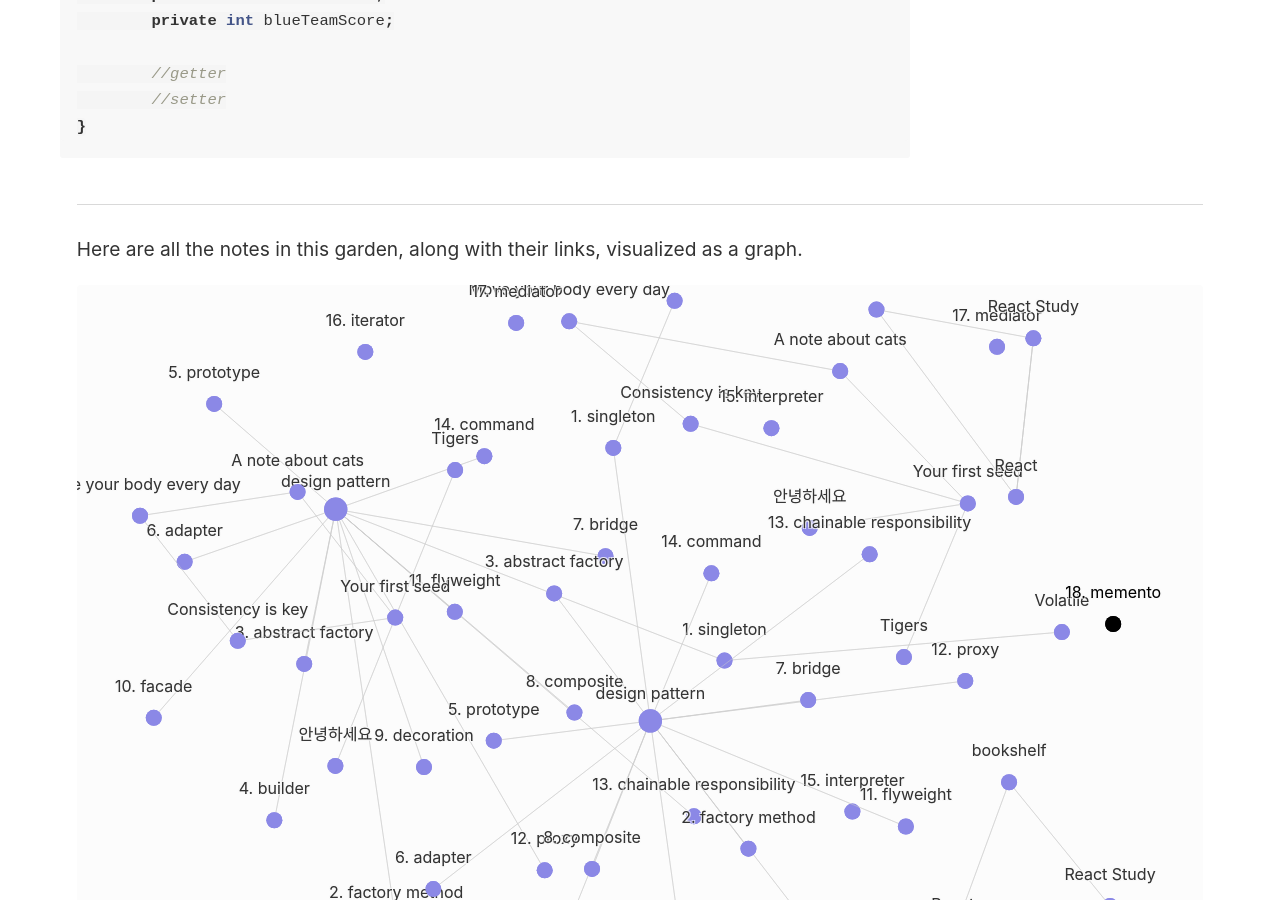
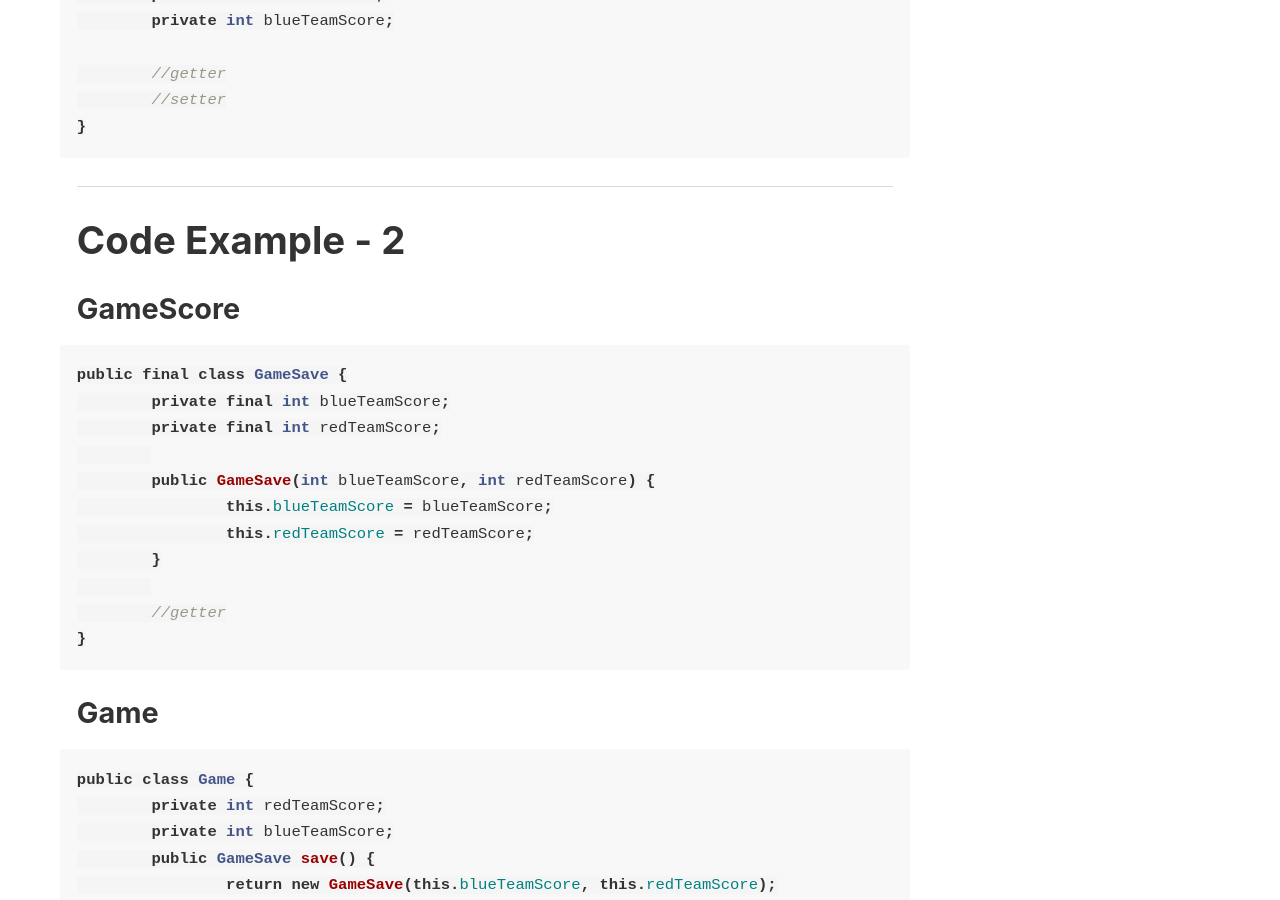
Before and after one commit to innjie/mydocs, a Jekyll site: the page built from _notes/documents/study/Design Pattern/18. Memento.md, in a window 1280 px wide and 900 px high, scrolled down 1152 px. Built offline with Jekyll 4.4.1, drawn with Linux system fonts in a browser that asks for light colours; some of the changed text lies outside the part shown.

Commit message:
[update] design pattern

````diff
--- a/_notes/documents/study/Design Pattern/18. Memento.md
+++ b/_notes/documents/study/Design Pattern/18. Memento.md
@@ -31,3 +31,93 @@ public class Game {
 	//setter
 }
 ```
+
+<hr>
+
+# Code Example - 2
+## GameScore
+```java
+public final class GameSave {
+	private final int blueTeamScore;
+	private final int redTeamScore;
+
+	public GameSave(int blueTeamScore, int redTeamScore) {
+		this.blueTeamScore = blueTeamScore;
+		this.redTeamScore = redTeamScore;
+	}
+
+	//getter
+}
+```
+
+## Game
+```java
+public class Game {
+	private int redTeamScore;
+	private int blueTeamScore;
+	public GameSave save() {
+		return new GameSave(this.blueTeamScore, this.redTeamScore);
+	}
+	public void restore(GameSave gameSave) {
+		this.blueTeamScore = gameSave.getBlueTeamScore();
+		this.redTeamScore = gameSave.getRedTeamScore();
+	}
+	//getter
+	//setter
+}
+```
+## Client
+```java
+public class Client {
+	public static void main(String[] args) {
+		Game game = new Game();
+		game.setRedTeamScore(10);
+		game.setBloueTeamScore(20);
+
+		GameSave save = game.save();
+
+		game.setBlueTeamScore(12);
+		game.setRedTeamScore(22);
+
+		game.restore(save);
+	}
+}
+```
+
+<hr>
+
+# 장단점
+## 장점
+- 객체 내부의 상태를 외부에 노출하지 않고 캢슐화하여 스냅샷을 만들 수 있다.
+- 별도의 책임을 부여하여 복원 기능을 구현할 수 있다. -> `단일 책임의 원칙`
+
+## 단점
+- 자주 만들고 사용하면 메모리의 문제가 발생할 수 있다.
+
+
+<hr>
+
+# Example
+## Date
+date를 계산하는 방법에 해당하는 값을 처리하는 객체와 보관하는 객체가 다르다.
+
+## Serializable
+객체를 직렬화할 때 사용하는 키워드
+
+```java
+public class Test {
+	public static void main(String[] args) throws IOException, ClassNotFoundException {
+		Game game = new Game();
+		game.setRedTeamScore(10);
+		game.setBlueTeamScore(20);
+
+		try (FileOutputStream fileOut = new FileOutputStream("GameSave.hex");
+		ObjectOutputStream out = new ObjectOutputStream(fileOut)) {
+			out.writeObject(game);
+		}
+
+		game.setBlueTeamScore(25);
+		game.setRedTeamScore(15);
+	}
+}
+```
````
